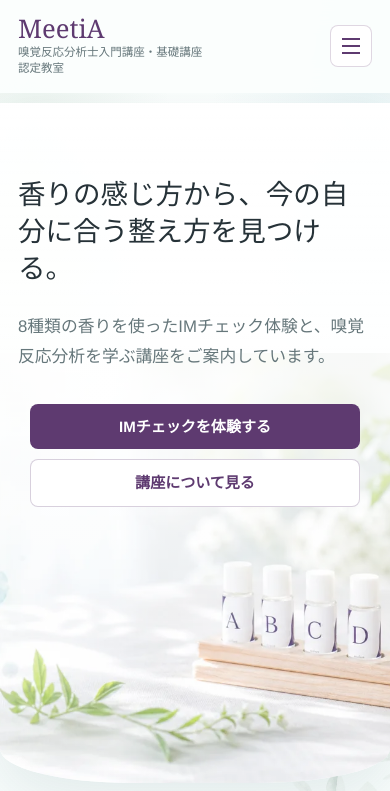
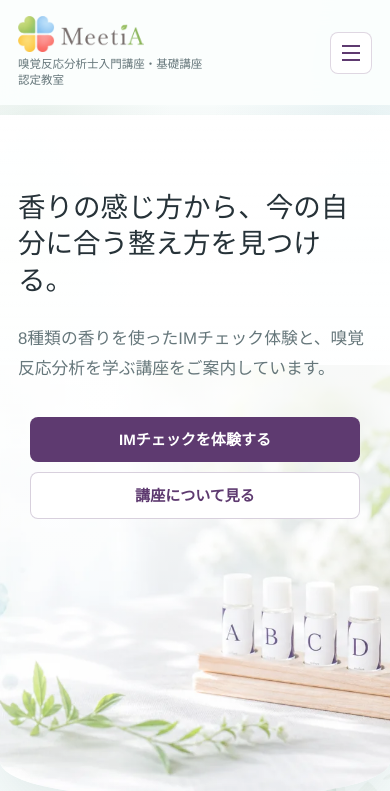
Before and after one commit to meettmc-stack01/meetia-site, an Astro site: page / in a window 390 px wide. Shown: the top 791 px of the page. Built offline with nearby package versions, Linux system fonts and the light colour scheme; Astro itself is replaced by a stand-in of ours.

Commit message:
Replace header text with logo image

```diff
--- a/src/layouts/PageLayout.astro
+++ b/src/layouts/PageLayout.astro
@@ -13,13 +13,17 @@ const currentYear = new Date().getFullYear();
   <head>
     <meta charset="utf-8" />
     <meta name="viewport" content="width=device-width, initial-scale=1" />
+    <link rel="icon" href="/favicon.ico" sizes="any" />
     <meta name="description" content={description ?? 'MeetiAのページです。'} />
     <title>{title} | MeetiA</title>
   </head>
   <body>
     <header class="site-header">
       <a class="brand" href="/" aria-label="MeetiA トップページ">
-        <span class="brand-name">MeetiA</span>
+        <picture class="brand-logo">
+          <source srcset="/images/logo/meetia-logo-horizontal.webp" type="image/webp" />
+          <img src="/images/logo/meetia-logo-horizontal.png" alt="MeetiA" width="1200" height="341" />
+        </picture>
         <span class="brand-subtitle">嗅覚反応分析士入門講座・基礎講座　認定教室</span>
       </a>
 
--- a/src/pages/index.astro
+++ b/src/pages/index.astro
@@ -9,6 +9,7 @@ const currentYear = new Date().getFullYear();
   <head>
     <meta charset="utf-8" />
     <meta name="viewport" content="width=device-width, initial-scale=1" />
+    <link rel="icon" href="/favicon.ico" sizes="any" />
     <meta
       name="description"
       content="MeetiAは、嗅覚反応分析士入門講座・基礎講座の認定教室です。IMチェック体験と嗅覚反応分析の講座をご案内しています。"
@@ -18,7 +19,10 @@ const currentYear = new Date().getFullYear();
   <body>
     <header class="site-header">
       <a class="brand" href="/" aria-label="MeetiA トップページ">
-        <span class="brand-name">MeetiA</span>
+        <picture class="brand-logo">
+          <source srcset="/images/logo/meetia-logo-horizontal.webp" type="image/webp" />
+          <img src="/images/logo/meetia-logo-horizontal.png" alt="MeetiA" width="1200" height="341" />
+        </picture>
         <span class="brand-subtitle">嗅覚反応分析士入門講座・基礎講座　認定教室</span>
       </a>
 
--- a/src/styles/global.css
+++ b/src/styles/global.css
@@ -91,7 +91,18 @@ a {
 
 .brand {
   display: grid;
-  gap: 2px;
+  gap: 4px;
+}
+
+.brand-logo {
+  display: block;
+  width: 132px;
+}
+
+.brand-logo img {
+  display: block;
+  width: 100%;
+  height: auto;
 }
 
 .brand-name {
@@ -669,6 +680,10 @@ h3 {
     backdrop-filter: blur(14px);
   }
 
+  .brand-logo {
+    width: 126px;
+  }
+
   .brand-name {
     font-size: 1.6rem;
   }
```
Also changed, not shown: public/favicon.ico (added), public/images/logo/meetia-logo-horizontal.png (added), public/images/logo/meetia-logo-horizontal.webp (added).
